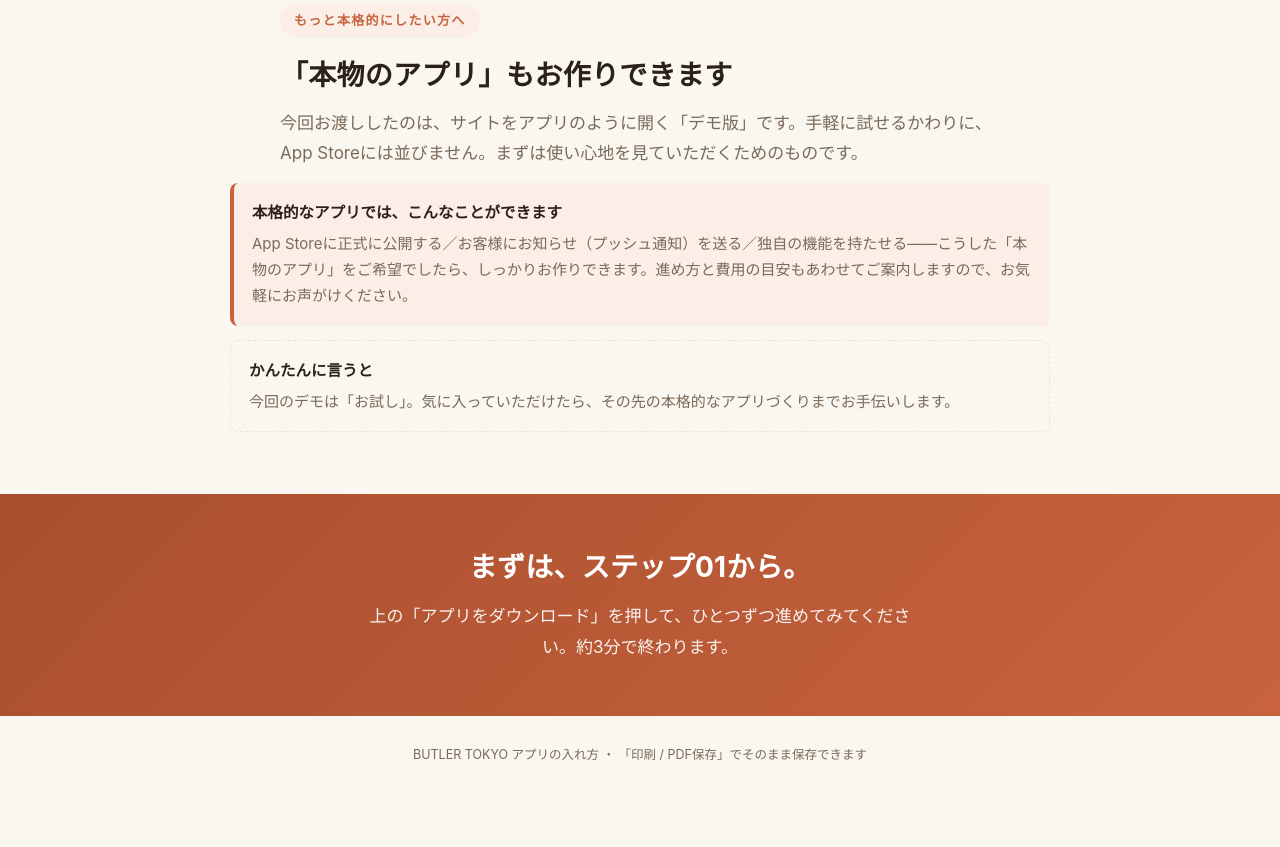
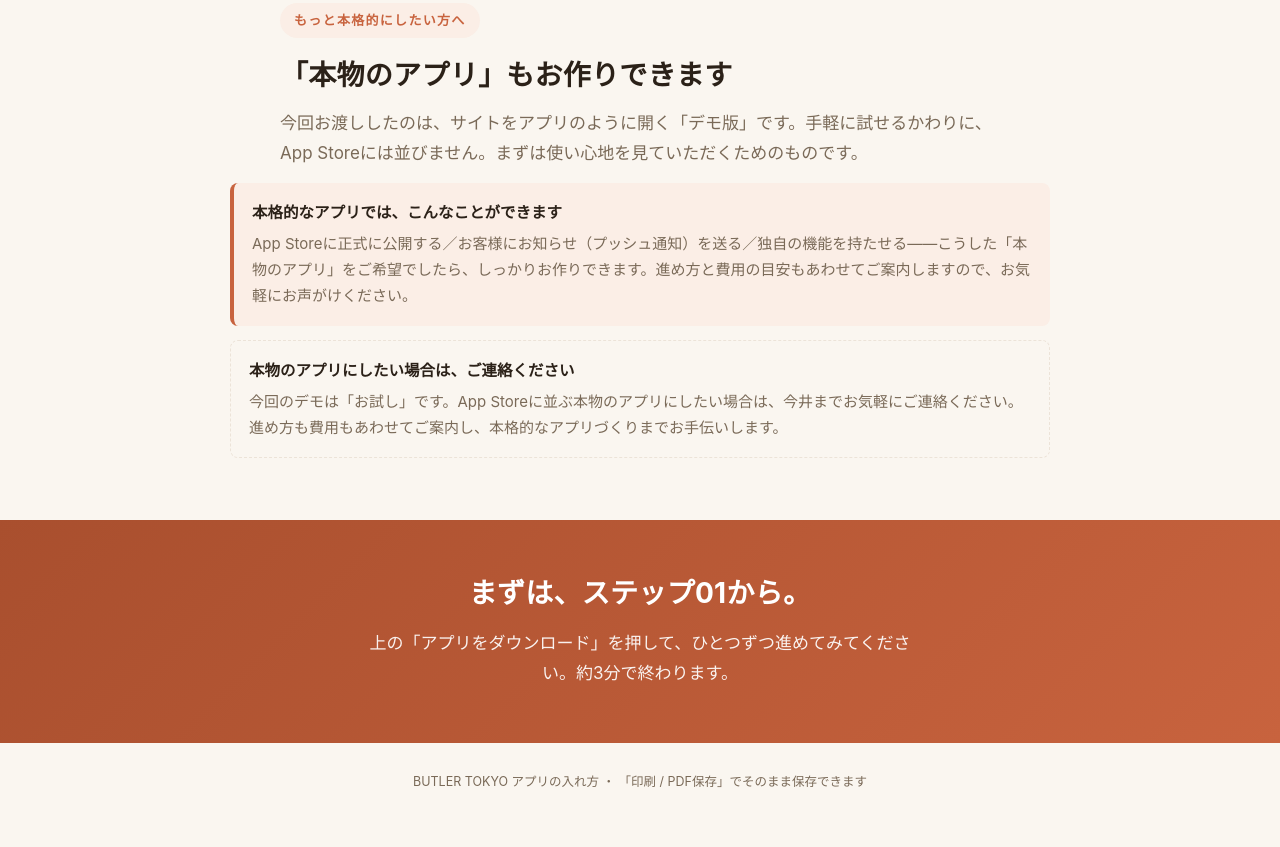
Before and after one commit to imai-design/butler-tokyo-app, a plain HTML site: page manual/index.html in a window 1280 px wide. Shown: the part 3687-4534 px from the top of the page. Before the commit the page ends 4508 px from the top, so only its background shows below. Drawn offline with Linux system fonts and the light colour scheme.

Commit message:
feat: 本物のアプリ希望時の連絡導線を明記

```diff
--- a/manual/index.html
+++ b/manual/index.html
@@ -316,8 +316,8 @@ footer.doc{margin-top:0; padding:28px 0 54px; text-align:center; font-size:12.5p
     App Storeに正式に公開する／お客様にお知らせ（プッシュ通知）を送る／独自の機能を持たせる——こうした「本物のアプリ」をご希望でしたら、しっかりお作りできます。進め方と費用の目安もあわせてご案内しますので、お気軽にお声がけください。
   </div>
   <div class="note dashed">
-    <span class="nh">かんたんに言うと</span>
-    今回のデモは「お試し」。気に入っていただけたら、その先の本格的なアプリづくりまでお手伝いします。
+    <span class="nh">本物のアプリにしたい場合は、ご連絡ください</span>
+    今回のデモは「お試し」です。App Storeに並ぶ本物のアプリにしたい場合は、今井までお気軽にご連絡ください。進め方も費用もあわせてご案内し、本格的なアプリづくりまでお手伝いします。
   </div>
 </div></section>
 
```
